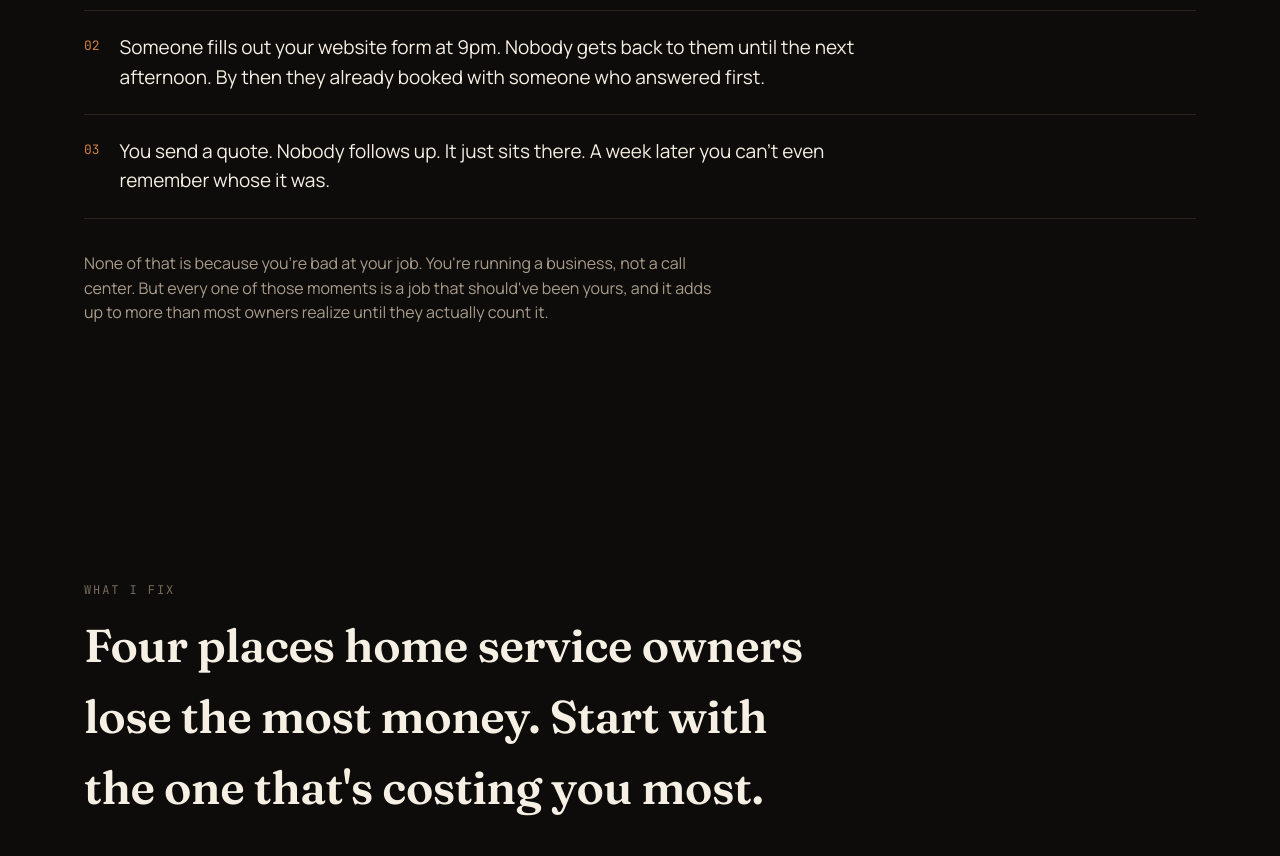
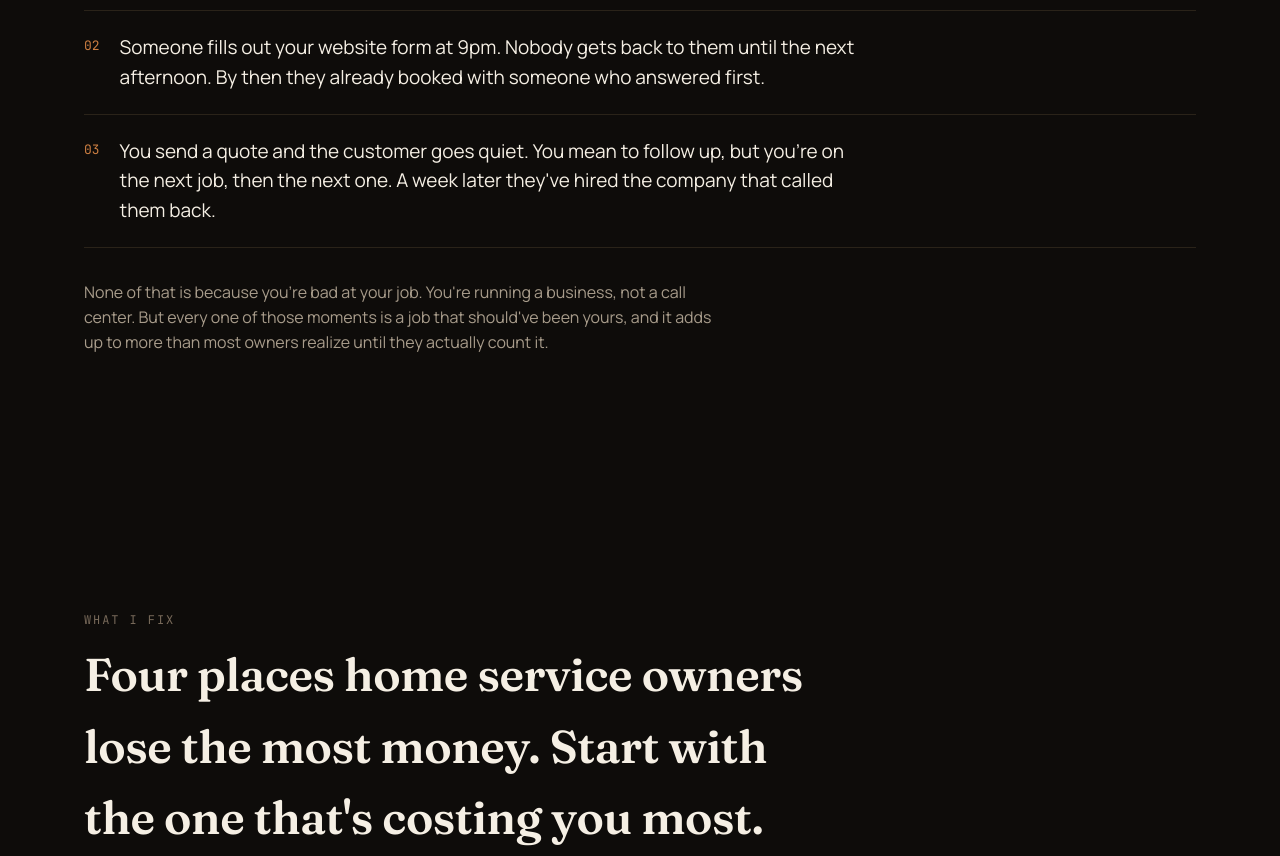
Before and after one commit to zaynoaziz1-hue/vivaflow-site, a plain HTML site: page index.html in a window 1280 px wide. Shown: the part 1400-2256 px from the top of the page. Drawn offline with Linux system fonts and the light colour scheme.

Commit message:
Rewrite third leak example so it ends with the lost job, not blame
Co-Authored-By: Claude Opus 5.5 <noreply@anthropic.com>
Claude-Session: https://claude.ai/code/session_01SjGVBU9qpbSC61wuXXDVev

```diff
--- a/index.html
+++ b/index.html
@@ -133,7 +133,7 @@
       <div class="leak-list">
         <div class="leak-item"><span class="num">01</span><p>You're up on a roof. Your phone rings. It goes to voicemail. They call the next name on Google, and you never even know you lost the job.</p></div>
         <div class="leak-item"><span class="num">02</span><p>Someone fills out your website form at 9pm. Nobody gets back to them until the next afternoon. By then they already booked with someone who answered first.</p></div>
-        <div class="leak-item"><span class="num">03</span><p>You send a quote. Nobody follows up. It just sits there. A week later you can't even remember whose it was.</p></div>
+        <div class="leak-item"><span class="num">03</span><p>You send a quote and the customer goes quiet. You mean to follow up, but you're on the next job, then the next one. A week later they've hired the company that called them back.</p></div>
       </div>
       <p class="problem-close">None of that is because you're bad at your job. You're running a business, not a call center. But every one of those moments is a job that should've been yours, and it adds up to more than most owners realize until they actually count it.</p>
     </div>
```
